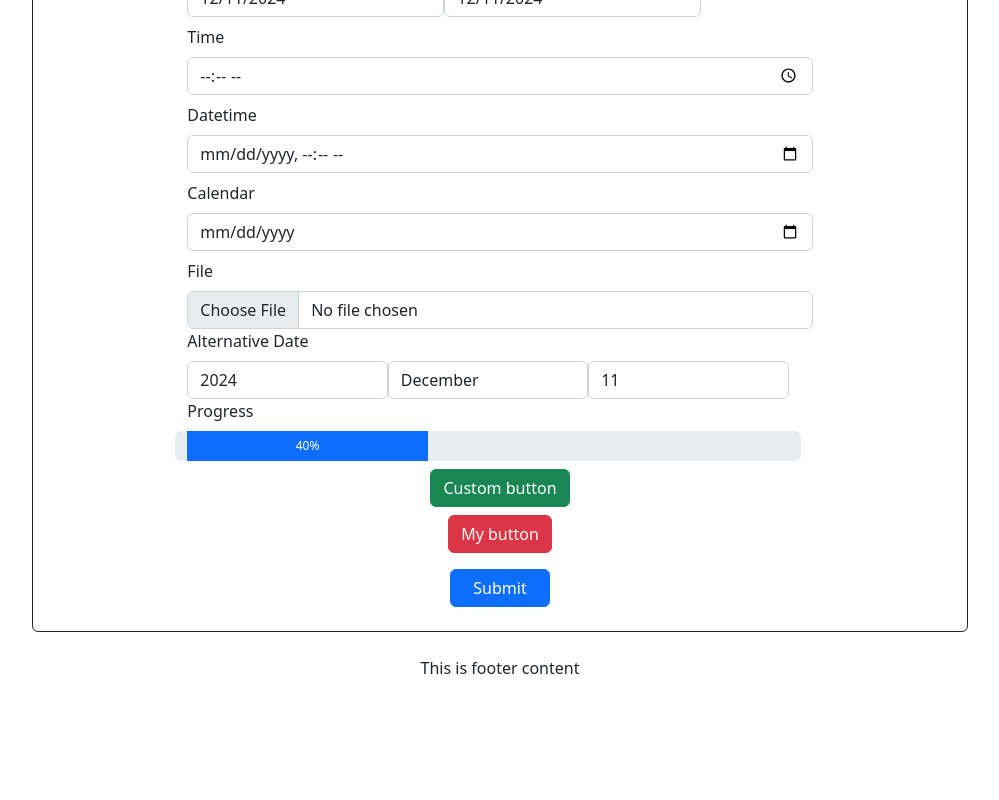
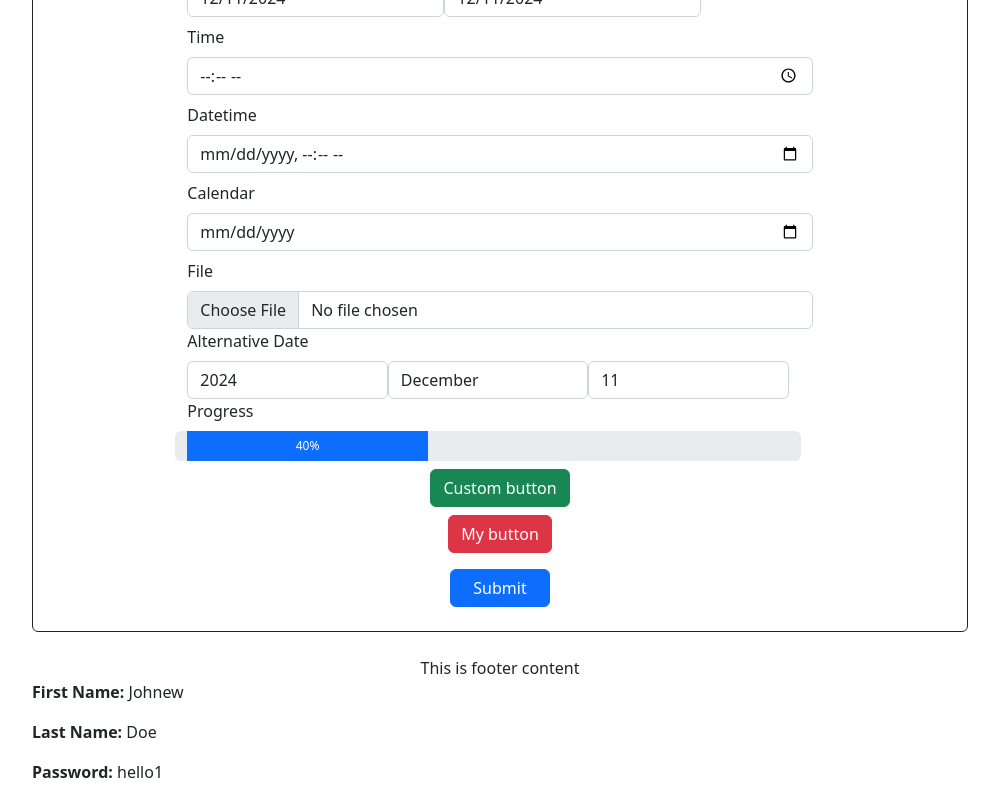
Before and after one commit to BhargavAlois/RJSF-FROM-SCRATCH, a React (Create React App) app: page / in a window 1280 px wide. Shown: the part 747-1547 px from the top of the page, without its empty margins (140-1139 px from the left). Before the commit the page ends 1427 px from the top, so only its background shows below. Built offline with nearby package versions, Linux system fonts and the light colour scheme.

Commit message:
Added functionality to send prefilled data

```diff
--- a/src/App.js
+++ b/src/App.js
@@ -7,10 +7,10 @@ import 'bootstrap/dist/css/bootstrap.min.css';
 import './index.css';
 
 function App() {
-  const [formData, setFormData] = useState({});
+  const [formData, setFormData] = useState({"firstName" : "Johnew", "lastName" : "Doe", "password" : "hello1"});
+  // const [formData, setFormData] = useState({});
 
   const renderFormData = () => {
-
     console.log("data submitted : ", formData);
 
     return Object.keys(formData).map((key) => {
@@ -103,7 +103,7 @@ function App() {
           onChange={handleOnChange}
           onSuccess={handleOnSuccess}
           onError={handleOnError}
-          formData />
+          formData={formData} />
         {Object.keys(formData).length > 0 && renderFormData()}
       </div>
     </div>
```
